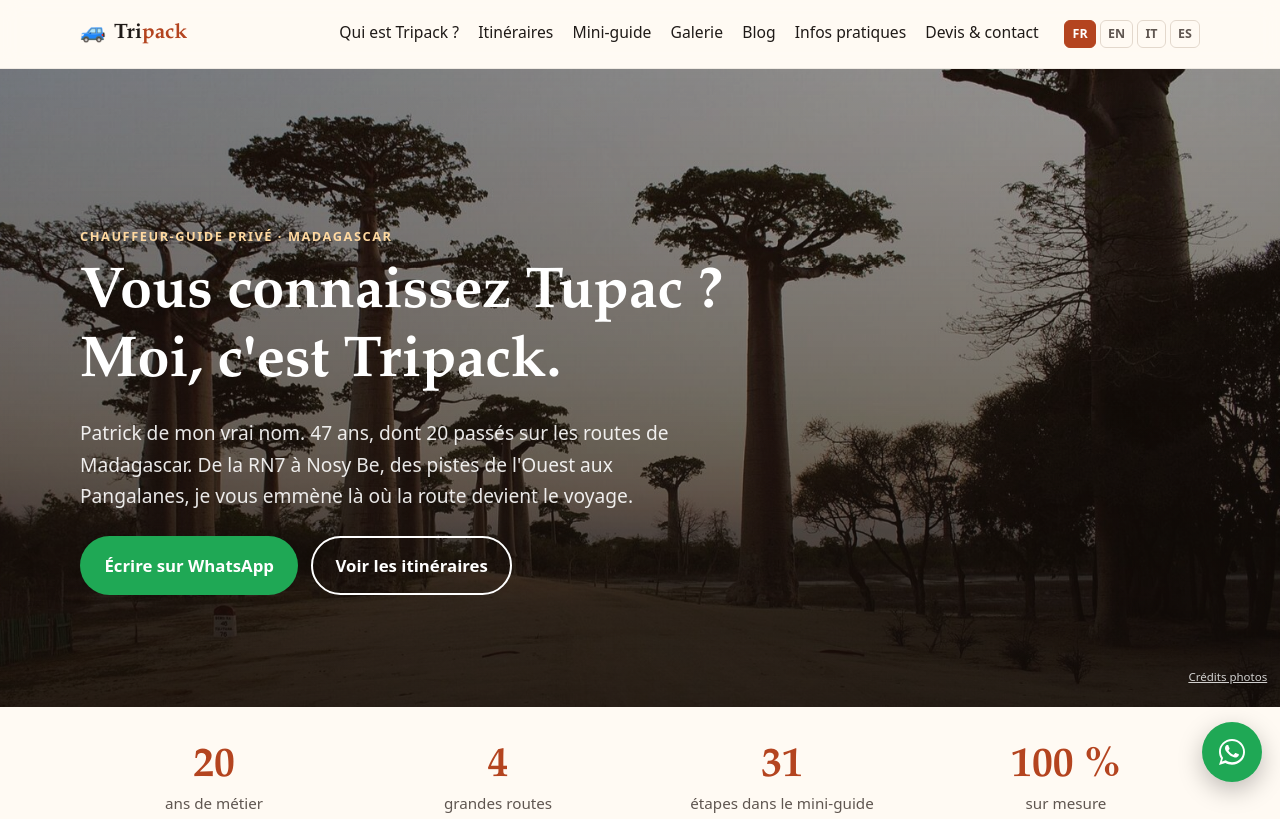
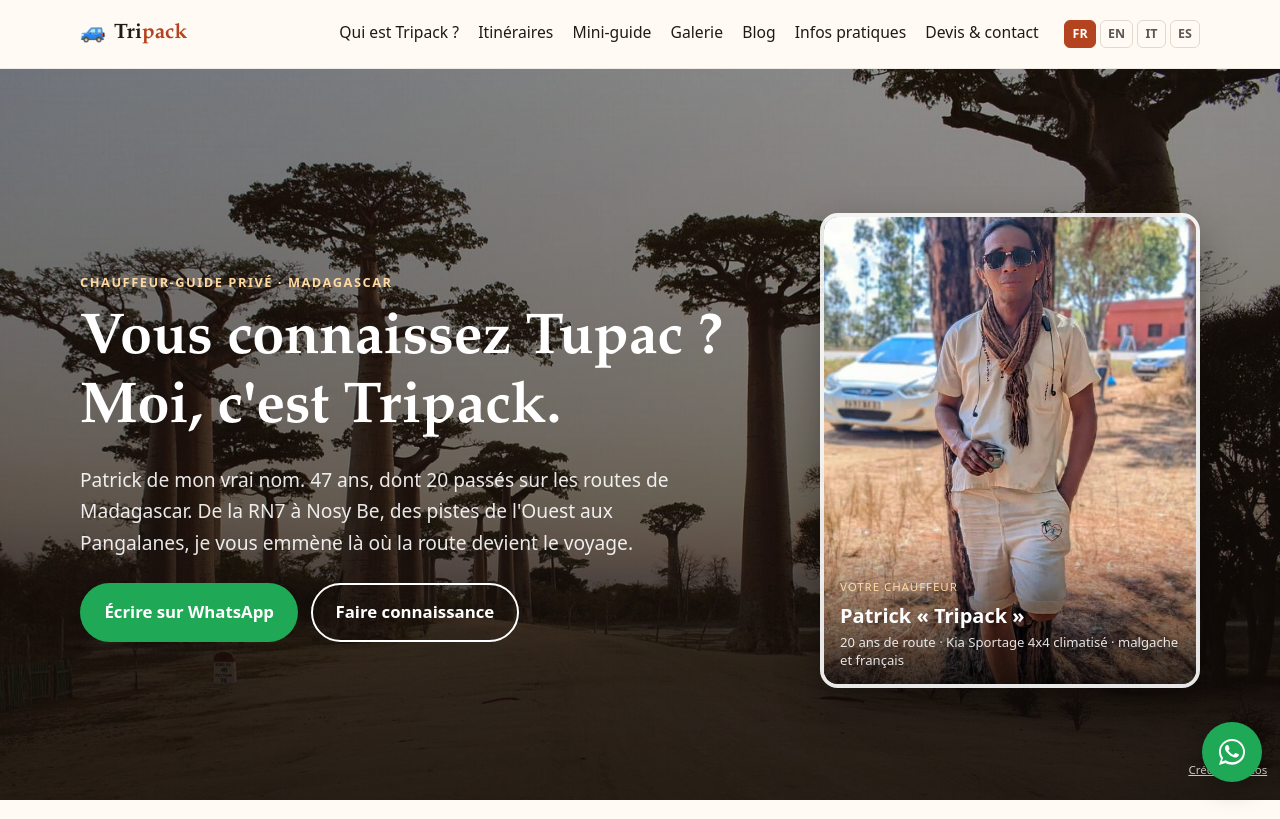
Before and after one commit to Asalaoui1978/chauffeur-madagascar, an Astro site: page / in a window 1280 px wide. Shown: the top 819 px of the page. Built offline with nearby package versions, Linux system fonts and the light colour scheme; Astro itself is replaced by a stand-in of ours.

Commit message:
Accueil : portrait de Tripack dans l'écran d'arrivée, section chauffeur remontée
Co-Authored-By: Claude Opus 5.5 <noreply@anthropic.com>
Claude-Session: https://claude.ai/code/session_01TnRBTKUAjBH7qwyqouEGf7

```diff
--- a/src/i18n/ui.ts
+++ b/src/i18n/ui.ts
@@ -9,7 +9,7 @@ const fr = {
   // Accueil
   home_title: 'Chauffeur à Madagascar – Tripack, chauffeur-guide privé depuis 20 ans',
   home_desc: "Location de voiture avec chauffeur à Madagascar : Tripack vous emmène sur la RN7, la côte Ouest et les Tsingy, le Sud-Est et les Pangalanes, et jusqu'à Nosy Be. Itinéraires et mini-guide.",
-  home_eyebrow: 'Chauffeur-guide privé · Madagascar', home_h1a: 'Vous connaissez Tupac ?', home_h1b: "Moi, c'est Tripack.",
+  hero_sub: '20 ans de route · Kia Sportage 4x4 climatisé · malgache et français', hero_badge: 'Votre chauffeur', home_eyebrow: 'Chauffeur-guide privé · Madagascar', home_h1a: 'Vous connaissez Tupac ?', home_h1b: "Moi, c'est Tripack.",
   home_lead: "Patrick de mon vrai nom. 47 ans, dont 20 passés sur les routes de Madagascar. De la RN7 à Nosy Be, des pistes de l'Ouest aux Pangalanes, je vous emmène là où la route devient le voyage.",
   stat_years: 'ans de métier', stat_routes: 'grandes routes', stat_stops: 'étapes dans le mini-guide', stat_custom: 'sur mesure',
   itins_eyebrow: 'Les itinéraires', itins_h2: 'Quatre routes, quatre Madagascar',
@@ -116,7 +116,7 @@ const en: Dict = {
   write_wa: 'Message on WhatsApp', see_itins: 'See the itineraries', wa_default: 'Hello Tripack, I am planning a trip to Madagascar and would like a quote.',
   home_title: 'Private driver in Madagascar – Tripack, driver-guide for 20 years',
   home_desc: 'Car hire with driver in Madagascar: Tripack takes you along the RN7, the West coast and the Tsingy, the South-East and the Pangalanes canal, all the way to Nosy Be. Itineraries and travel guide.',
-  home_eyebrow: 'Private driver-guide · Madagascar', home_h1a: 'You know Tupac?', home_h1b: "I'm Tripack.",
+  hero_sub: '20 years on the road · air-conditioned Kia Sportage 4x4 · Malagasy and French', hero_badge: 'Your driver', home_eyebrow: 'Private driver-guide · Madagascar', home_h1a: 'You know Tupac?', home_h1b: "I'm Tripack.",
   home_lead: "Patrick is my real name. I'm 47, and I've spent 20 years on the roads of Madagascar. From the RN7 to Nosy Be, from the western tracks to the Pangalanes canal, I take you where the road becomes the journey.",
   stat_years: 'years on the road', stat_routes: 'great routes', stat_stops: 'stops in the travel guide', stat_custom: 'tailor-made',
   itins_eyebrow: 'Itineraries', itins_h2: 'Four routes, four Madagascars',
@@ -214,7 +214,7 @@ const it: Dict = {
   write_wa: 'Scrivi su WhatsApp', see_itins: 'Vedi gli itinerari', wa_default: 'Buongiorno Tripack, sto organizzando un viaggio in Madagascar e vorrei un preventivo.',
   home_title: 'Autista in Madagascar – Tripack, autista-guida privato da 20 anni',
   home_desc: "Noleggio auto con autista in Madagascar: Tripack vi porta lungo la RN7, la costa Ovest e gli Tsingy, il Sud-Est e il canale delle Pangalanes, fino a Nosy Be. Itinerari e mini-guida.",
-  home_eyebrow: 'Autista-guida privato · Madagascar', home_h1a: 'Conoscete Tupac?', home_h1b: 'Io sono Tripack.',
+  hero_sub: '20 anni di strada · Kia Sportage 4x4 climatizzato · malgascio e francese', hero_badge: 'Il vostro autista', home_eyebrow: 'Autista-guida privato · Madagascar', home_h1a: 'Conoscete Tupac?', home_h1b: 'Io sono Tripack.',
   home_lead: "Il mio vero nome è Patrick. Ho 47 anni, di cui 20 passati sulle strade del Madagascar. Dalla RN7 a Nosy Be, dalle piste dell'Ovest alle Pangalanes, vi porto là dove la strada diventa il viaggio.",
   stat_years: 'anni di mestiere', stat_routes: 'grandi itinerari', stat_stops: 'tappe nella mini-guida', stat_custom: 'su misura',
   itins_eyebrow: 'Gli itinerari', itins_h2: 'Quattro strade, quattro Madagascar',
@@ -312,7 +312,7 @@ const es: Dict = {
   write_wa: 'Escribir por WhatsApp', see_itins: 'Ver los itinerarios', wa_default: 'Hola Tripack, estoy preparando un viaje a Madagascar y me gustaría un presupuesto.',
   home_title: 'Chófer en Madagascar – Tripack, chófer-guía privado desde hace 20 años',
   home_desc: 'Alquiler de coche con chófer en Madagascar: Tripack le lleva por la RN7, la costa Oeste y los Tsingy, el Sudeste y el canal de Pangalanes, hasta Nosy Be. Itinerarios y miniguía.',
-  home_eyebrow: 'Chófer-guía privado · Madagascar', home_h1a: '¿Conoce a Tupac?', home_h1b: 'Yo soy Tripack.',
+  hero_sub: '20 años de carretera · Kia Sportage 4x4 climatizado · malgache y francés', hero_badge: 'Su chófer', home_eyebrow: 'Chófer-guía privado · Madagascar', home_h1a: '¿Conoce a Tupac?', home_h1b: 'Yo soy Tripack.',
   home_lead: 'Mi nombre real es Patrick. Tengo 47 años, 20 de ellos en las carreteras de Madagascar. De la RN7 a Nosy Be, de las pistas del Oeste a las Pangalanes, le llevo allí donde la carretera se convierte en el viaje.',
   stat_years: 'años de oficio', stat_routes: 'grandes rutas', stat_stops: 'etapas en la miniguía', stat_custom: 'a medida',
   itins_eyebrow: 'Los itinerarios', itins_h2: 'Cuatro rutas, cuatro Madagascar',
--- a/src/styles/global.css
+++ b/src/styles/global.css
@@ -204,3 +204,21 @@ a.card:hover .photo img { transform: scale(1.06); }
 .pratique th, .pratique td { text-align: left; vertical-align: top; padding: .75rem 1rem; border-bottom: 1px solid rgb(0 0 0 / .06); }
 .pratique th { width: 32%; font-weight: 600; }
 @media (max-width: 600px) { .pratique th, .pratique td { display: block; width: auto; } .pratique th { padding-bottom: 0; } }
+
+/* Accueil : le chauffeur dans l'écran d'arrivée */
+.hero-split { display: grid; grid-template-columns: minmax(0, 1.25fr) minmax(0, .75fr); gap: 3rem; align-items: center; }
+.hero-portrait { position: relative; display: block; border-radius: var(--radius); overflow: hidden; aspect-ratio: 4 / 5; box-shadow: 0 18px 40px rgb(0 0 0 / .35); border: 4px solid rgb(255 255 255 / .9); color: #fff; text-decoration: none; max-width: 380px; justify-self: end; width: 100%; }
+.hero-portrait img { width: 100%; height: 100%; object-fit: cover; display: block; transition: transform .5s ease; }
+@media (hover: hover) and (pointer: fine) { .hero-portrait:hover img { transform: scale(1.03); } }
+.hero-portrait figcaption { display: none; }
+.hp-badge { position: absolute; left: 0; right: 0; bottom: 0; padding: 2.6rem 1rem .9rem; background: linear-gradient(transparent, rgb(0 0 0 / .78)); display: flex; flex-direction: column; gap: .15rem; }
+.hp-badge small { font-size: .72rem; text-transform: uppercase; letter-spacing: .08em; color: #ffd9a0; }
+.hp-badge b { font-size: 1.25rem; }
+.hp-badge em { font-style: normal; font-size: .82rem; color: rgb(255 255 255 / .88); line-height: 1.35; }
+@media (max-width: 860px) {
+  .hero-split { grid-template-columns: 1fr; gap: 1.8rem; }
+  .hero-portrait { order: -1; justify-self: start; max-width: 230px; aspect-ratio: 1 / 1; }
+  .hp-badge { padding-top: 1.6rem; }
+  .hp-badge em { display: none; }
+}
+.hero-portrait figure, .hero-portrait .photo { margin: 0; height: 100%; }
--- a/src/views/Home.astro
+++ b/src/views/Home.astro
@@ -26,16 +26,37 @@ const videoTitles = [tr.vid_piste, tr.vid_zebus, tr.vid_dust];
     <div class="slideshow" aria-hidden="true">
       {slides.map((p, i) => <div class={`slide ${i === 0 ? 'active' : ''}`} style={`background-image:url("${photoUrl(p, 1920)}")`}></div>)}
     </div>
-    <div class="container">
+    <div class="container hero-split">
+      <div>
         <p class="eyebrow">{tr.home_eyebrow}</p>
         <h1>{tr.home_h1a}<br />{tr.home_h1b}</h1>
         <p class="lead">{tr.home_lead}</p>
         <div class="actions">
           <a class="btn btn-whatsapp" href={whatsappLink(tr.wa_default)} target="_blank" rel="noopener">{tr.write_wa}</a>
-        <a class="btn btn-ghost" href={L(lang, '/itineraires/')}>{tr.see_itins}</a>
+          <a class="btn btn-ghost" href={L(lang, '/tripack/')}>{tr.meet}</a>
         </div>
       </div>
+      <a class="hero-portrait" href={L(lang, '/tripack/')}>
+        <Photo photoKey="threepac-portrait" width={700} />
+        <span class="hp-badge"><small>{tr.hero_badge}</small><b>Patrick « Tripack »</b><em>{tr.hero_sub}</em></span>
+      </a>
+    </div>
     <p class="hero-credit"><a href="/credits-photos/">{tr.credits}</a></p>
+  </section>
+
+  <section class="section">
+    <div class="container grid grid-2" style="align-items:center">
+      <div class="card-media reveal" style="border-radius:var(--radius);aspect-ratio:4/5">
+        <Photo photoKey="threepac-4x4" />
+      </div>
+      <div>
+        <p class="eyebrow">{tr.driver_eyebrow}</p>
+        <h2>{tr.driver_h2}</h2>
+        <p>{tr.driver_p1}</p>
+        <p>{tr.driver_p2}</p>
+        <div class="actions"><a class="btn btn-primary" href={L(lang, '/tripack/')}>{tr.meet}</a></div>
+      </div>
+    </div>
   </section>
 
   <section class="section" style="padding:2.5rem 0">
@@ -68,20 +89,6 @@ const videoTitles = [tr.vid_piste, tr.vid_zebus, tr.vid_dust];
     </div>
   </section>
 
-  <section class="section">
-    <div class="container grid grid-2" style="align-items:center">
-      <div class="card-media reveal" style="border-radius:var(--radius);aspect-ratio:4/5">
-        <Photo photoKey="threepac-portrait" />
-      </div>
-      <div>
-        <p class="eyebrow">{tr.driver_eyebrow}</p>
-        <h2>{tr.driver_h2}</h2>
-        <p>{tr.driver_p1}</p>
-        <p>{tr.driver_p2}</p>
-        <div class="actions"><a class="btn btn-primary" href={L(lang, '/tripack/')}>{tr.meet}</a></div>
-      </div>
-    </div>
-  </section>
 
   <section class="section" style="background:var(--encre);color:#f3ece4">
     <div class="container">
```
Lines whose indentation alone changed are shown as unchanged.
